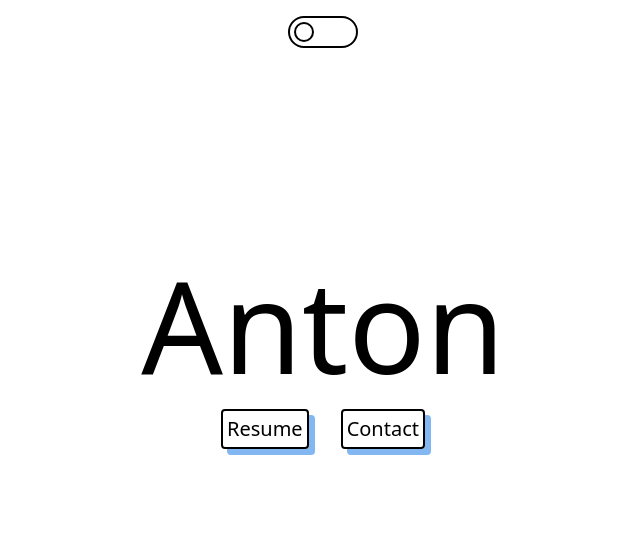
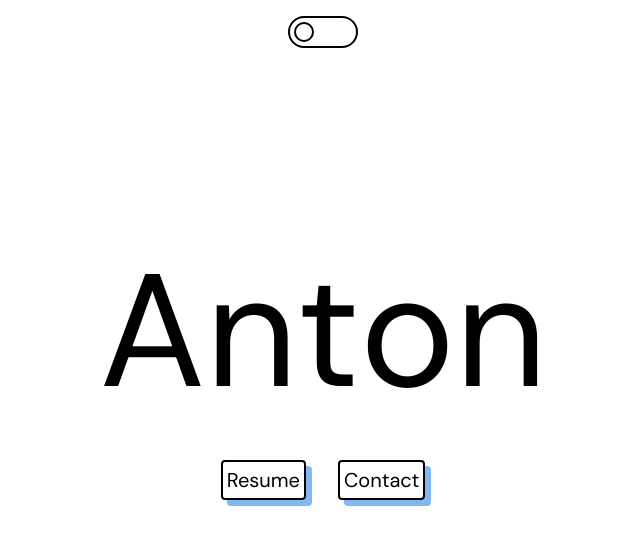
Before and after one commit to anton-oz/portfolio, a React (Vite) app: page / in a window 1280 px wide. Shown: the top 544 px of the page, without its empty margins (317-957 px from the left). Built offline with nearby package versions, Linux system fonts and the light colour scheme.

Commit message:
added h1 text animation, dark mode toggle works

```diff
--- a/package.json
+++ b/package.json
@@ -10,20 +10,21 @@
     "preview": "vite preview"
   },
   "dependencies": {
+    "framer-motion": "^11.5.4",
     "react": "^18.3.1",
     "react-dom": "^18.3.1"
   },
   "devDependencies": {
-    "autoprefixer": "^10.4.20",
-    "postcss": "^8.4.45",
     "@types/react": "^18.3.3",
     "@types/react-dom": "^18.3.0",
     "@typescript-eslint/eslint-plugin": "^7.15.0",
     "@typescript-eslint/parser": "^7.15.0",
     "@vitejs/plugin-react-swc": "^3.5.0",
+    "autoprefixer": "^10.4.20",
     "eslint": "^8.57.0",
     "eslint-plugin-react-hooks": "^4.6.2",
     "eslint-plugin-react-refresh": "^0.4.7",
+    "postcss": "^8.4.45",
     "tailwindcss": "^3.4.10",
     "typescript": "^5.2.2",
     "vite": "^5.3.4"
--- a/src/App.tsx
+++ b/src/App.tsx
@@ -1,10 +1,14 @@
 import ToggleSwitch from "./components/ToggleSwitch";
 import { useState, useEffect } from "react";
+import TextAnimation from "./components/TextAnimation";
+import { body } from "framer-motion/client";
 
 function App() {
   const storedState = localStorage.getItem("darkmode");
   const toggleState = storedState ? JSON.parse(storedState) : false;
   const [toggled, setToggled] = useState(toggleState);
+
+  const bodyEl = document.querySelector("body");
 
   useEffect(() => {
     if (
@@ -18,23 +22,34 @@ function App() {
   useEffect(() => {
     if (toggled) {
       localStorage.setItem("darkmode", "true");
+      bodyEl?.classList.add("dark");
     } else {
       localStorage.setItem("darkmode", "false");
+      bodyEl?.classList.remove("dark");
     }
   }, [toggled]);
 
   return (
-    <main id="snapContainer">
+    <main
+      id="snapContainer"
+      className="bg-white text-black dark:bg-black dark:text-white "
+    >
       <header className="flex flex-col justify-between items-center h-screen">
         {/* dark light mode toggle */}
         <div className="p-4">
           <ToggleSwitch isToggled={toggled} setIsToggled={setToggled} />
         </div>
         {/* name and links */}
-        <div className="flex flex-col justify-center items-center space-y-5">
-          <h1 className="text-9xl">Anton</h1>
+        <div className="flex flex-col justify-center items-center space-y-2">
+          {/* Make type writer animation for header */}
+          {/* <h1 className="text-9xl">Anton</h1> */}
+          <TextAnimation text={"Anton"} />
           <div className="flex space-x-8 text-xl">
-            <a className="brutalButton" download href="sample.pdf">
+            <a
+              className="brutalButton border-black dark:border-white"
+              download
+              href="sample.pdf"
+            >
               Resume
             </a>
             <a className="brutalButton" href="mailto:test@example.com">
--- /dev/null
+++ b/src/components/TextAnimation.tsx
@@ -0,0 +1,77 @@
+import { motion, useAnimationControls, useDragControls } from "framer-motion";
+import { PointerEventHandler, useEffect } from "react";
+
+export default function TextAnimation({ text }: { text: string }) {
+  const animationControls = useAnimationControls();
+  const dragControls = useDragControls();
+
+  const startDrag = (event) => {
+    dragControls.start(event);
+  };
+
+  const endDrag = (event) => {
+    animationControls.start("return", { duration: 0.4, ease: "backInOut" });
+  };
+
+  const hoverStart = () => {
+    animationControls.start("hover");
+  };
+
+  const hoverEnd = () => {
+    animationControls.start("initial", { duration: 0.1 });
+  };
+  const splitText = text.split("");
+
+  // animation on page load
+
+  useEffect(() => {
+    animationControls.start("onPageLoad", { duration: 1, ease: "circOut" });
+  }, []);
+
+  function getRandomInRange(min: number, max: number) {
+    return Math.random() * (max - min) + min;
+  }
+
+  return (
+    <motion.h1
+      className="text-[10em] h-min hover:cursor-pointer"
+      whileHover="hover"
+      onHoverStart={hoverStart}
+      onHoverEnd={hoverEnd}
+      onPointerDown={startDrag}
+    >
+      {splitText.map((item, i) => (
+        <motion.span
+          className="inline-block"
+          key={i}
+          variants={{
+            initial: { y: 0 },
+            hover: { y: [0, -20, 0] },
+            onPageLoad: {
+              y: [-100, 0],
+              x: [getRandomInRange(-1000, 1000) * i, 0],
+              opacity: [0, 1],
+            },
+            return: {
+              x: 0,
+              y: 0,
+            },
+          }}
+          animate={animationControls}
+          drag
+          dragControls={dragControls}
+          onDragEnd={endDrag}
+          style={{ touchAction: "none" }}
+          // animate={{ y: [0, 100, 0] }}
+          transition={{
+            ease: "easeInOut",
+            delay: 0.1 * i,
+            duration: 0.3,
+          }}
+        >
+          {item}
+        </motion.span>
+      ))}
+    </motion.h1>
+  );
+}
--- a/src/index.css
+++ b/src/index.css
@@ -1,3 +1,5 @@
+@import url("https://fonts.googleapis.com/css2?family=DM+Sans:ital,opsz,wght@0,9..40,100..1000;1,9..40,100..1000&display=swap");
+
 @tailwind base;
 @tailwind components;
 @tailwind utilities;
@@ -6,6 +8,16 @@
 
 :root {
   --main: #83b7f1;
+  --border: #000;
+}
+
+.dark {
+  --main: #5a8fcc;
+  --border: #fff;
+}
+
+html {
+  font-family: "DM Sans", sans-serif;
 }
 
 #snapContainer {
@@ -21,7 +33,7 @@
 }
 
 .brutalButton {
-  border: 2px solid black;
+  border: 2px solid;
   padding: 0.2em;
   border-radius: 0.2em;
   box-shadow: 0.3em 0.3em 0px 0 var(--main);
--- a/tailwind.config.js
+++ b/tailwind.config.js
@@ -1,5 +1,6 @@
 /** @type {import('tailwindcss').Config} */
 export default {
+  darkMode: 'class',
   content: ["./index.html", "./src/**/*.{js,ts,jsx,tsx}"],
   theme: {
     extend: {
```
Also changed, not shown: 1 other file (tests, documents, lock files or other folders).
